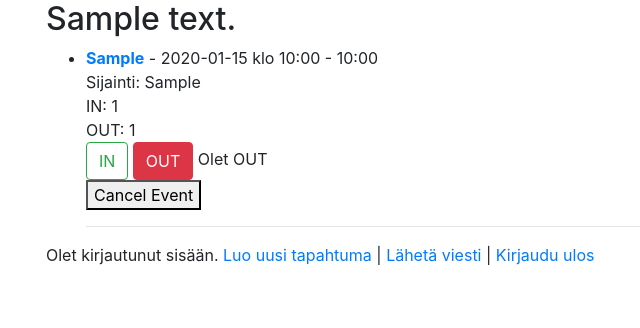
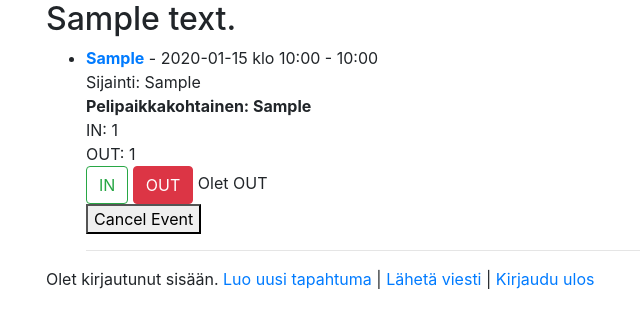
Before and after one commit to Kassudin/tsoha-clubtool, a Flask app: template templates/index.html in a window 1280 px wide. Shown: the part 56-384 px from the top of the page, without its empty margins (39-679 px from the left). Run offline with Flask 3, Linux system fonts and the light colour scheme; a user stored in the database is signed in; the template is opened without the code that fills it: most values are stand-ins (such as "Sample title", 1, 10 or a date in 2020); some libraries are stand-ins or nearby versions.

Commit message:
Mark position specific events on event page
for better user  interface

```diff
--- a/templates/index.html
+++ b/templates/index.html
@@ -12,6 +12,9 @@
     <p style="color: red;">Tapahtuma peruttu</p>
     {% else %}
     Sijainti: {{ event.event_location }}<br>
+    {% if event.position_specific %}
+    <strong>Pelipaikkakohtainen: {{ event.position_specific }}</strong><br>
+    {% endif %}
     IN: {{ event.in_count }} <br>
     OUT: {{ event.out_count }} <br>
     <form action="/event_registration" method="post">
```
Lines whose indentation alone changed are shown as unchanged.
